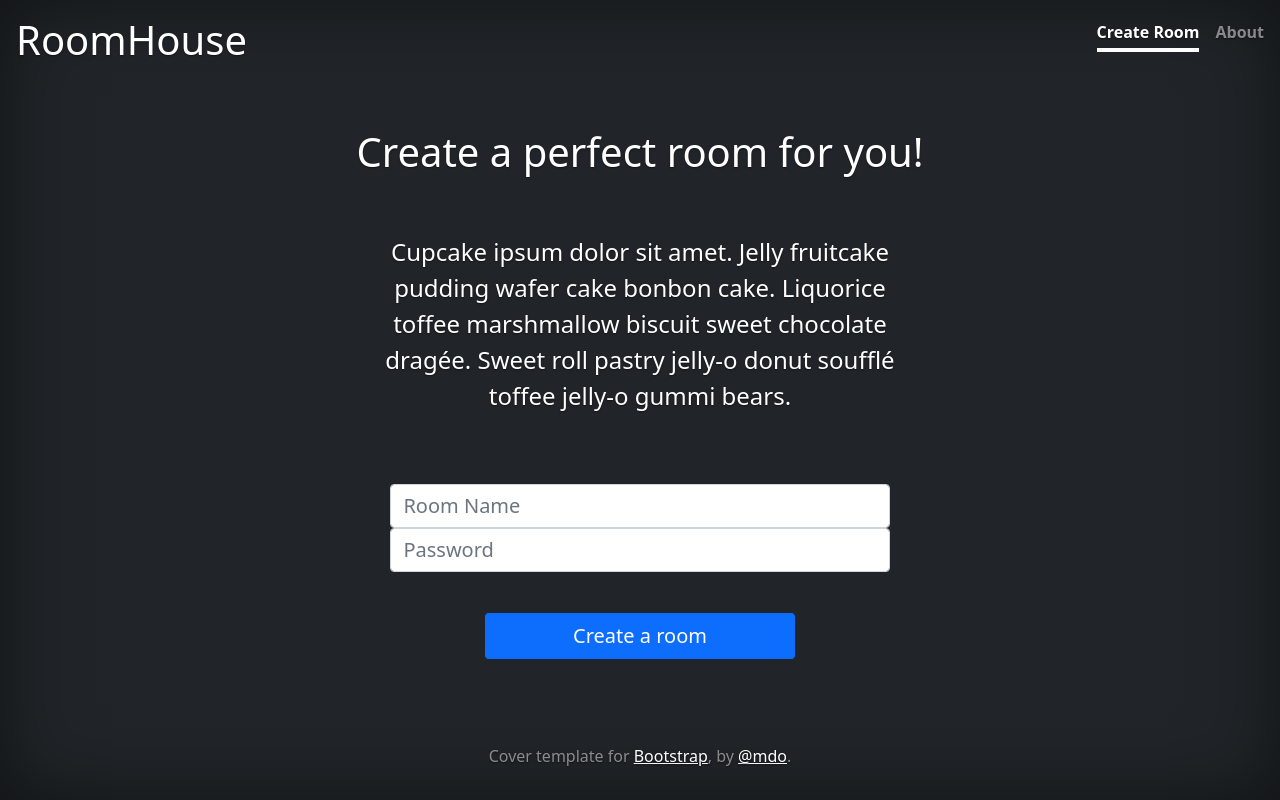
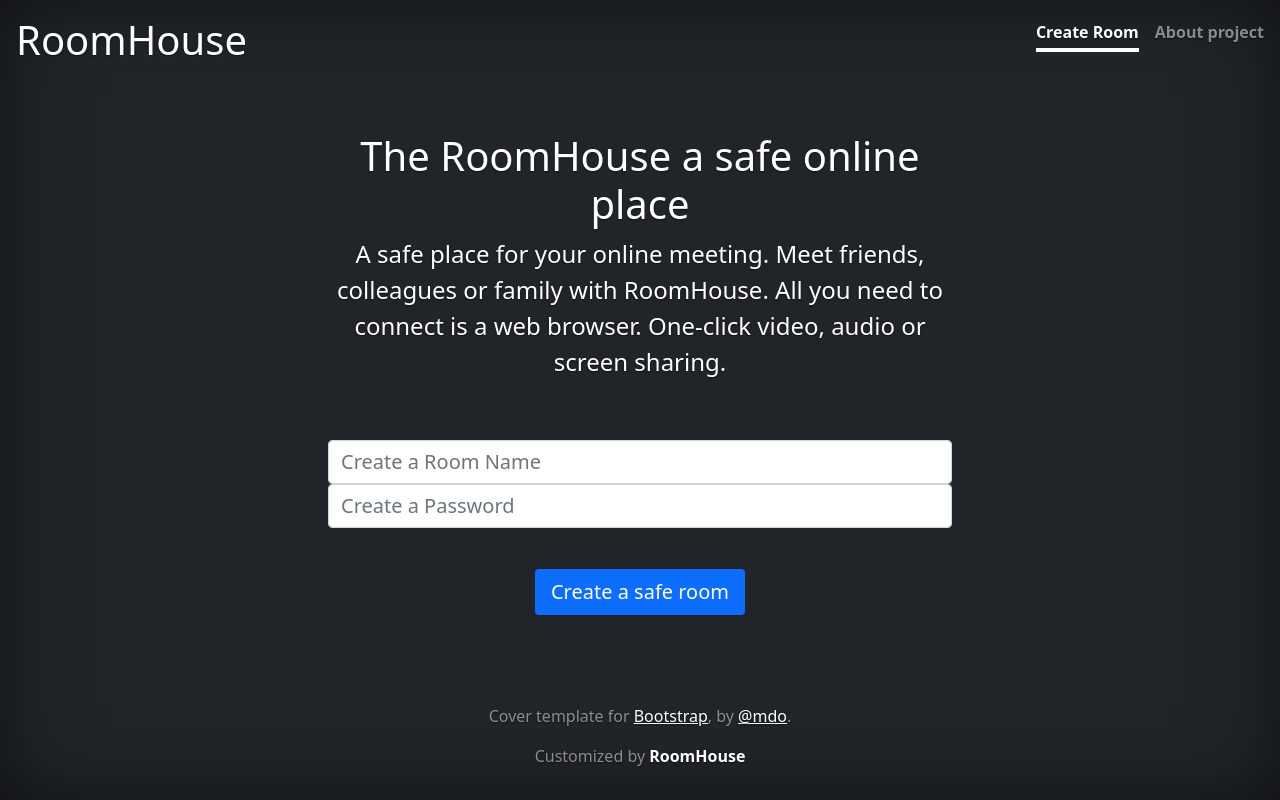
Before and after one commit to Muzosh/RoomHouse, a Flask app: page / in a window 1280 px wide. Run offline with Flask 2, Linux system fonts and the light colour scheme; some libraries are stand-ins or nearby versions.

Commit message:
First cleaning code and dummy data

```diff
--- a/templates/base.html
+++ b/templates/base.html
@@ -4,16 +4,9 @@
         <meta charset="utf-8">
         <meta name="viewport" content="width=device-width, initial-scale=1">
         <meta name="description" content="RoomHouse">
-        <meta name="author" content="Slavomira Dzadikova, Norbert Lovinger, Petr Muzikant">
-        <meta name="generator" content="RoomHouse - A safe place for pandemic situation">
+        <meta name="author" content="Bc. Slavomira Dzadikova, Bc. Norbert Lovinger, Bc. Petr Muzikant">
+        <meta name="generator" content="RoomHouse - The safe place for pandemic situation">
         <title>{% block title %} {% endblock %}</title>
-
-        <link rel="canonical" href="https://getbootstrap.com/docs/5.0/examples/cover/">
-
-
-
-        <!-- Bootstrap core CSS -->
-        <!-- <link href="./static/bootstrap.min.css" rel="stylesheet"> -->
         <link rel="stylesheet" href="{{url_for('static', filename='bootstrap.min.css')}}">
 
         <style>
@@ -32,9 +25,6 @@
         }
         </style>
 
-
-        <!-- Custom styles for this template -->
-        <!-- <link href="./static/cover.css" rel="stylesheet"> -->
         <link rel="stylesheet" href="{{url_for('static', filename='cover.css')}}">
     </head>
 
@@ -53,6 +43,7 @@
 
         <footer class="mt-auto text-white-50">
             <p>Cover template for <a href="https://getbootstrap.com/" class="text-white">Bootstrap</a>, by <a href="https://twitter.com/mdo" class="text-white">@mdo</a>.</p>
+            <p>Customized by <span style="font-weight:bold;color:white;">RoomHouse</span></p>
         </footer>
         </div>
 
--- a/templates/createroom.html
+++ b/templates/createroom.html
@@ -6,14 +6,16 @@
     <h1 class="float-md-start mb-0">RoomHouse</h1>
     <nav class="nav nav-masthead justify-content-center float-md-end">
         <a class="nav-link active" aria-current="page" href="#">Create Room</a>
-        <a class="nav-link" href="/about">About</a>
+        <a class="nav-link" href="/about">About project</a>
     </nav>
 {% endblock %}
 
 {% block content %}
     <div class="w-50 mx-auto flex-column">
-        <h1>Create a perfect room for you!</h1>
-        <p style="font-size: 24px;padding: 50px;">Cupcake ipsum dolor sit amet. Jelly fruitcake pudding wafer cake bonbon cake. Liquorice toffee marshmallow biscuit sweet chocolate dragée. Sweet roll pastry jelly-o donut soufflé toffee jelly-o gummi bears.</p>
+        <h1>The RoomHouse a safe online place</h1>
+        <p style="font-size: 24px;">
+            A safe place for your online meeting. Meet friends, colleagues or family with RoomHouse. All you need to connect is a web browser.  One-click video, audio or screen sharing.
+        </p>
 
         {% with messages = get_flashed_messages() %}
           {% if messages %}
@@ -22,10 +24,11 @@
             {% endfor %}
           {% endif %}
         {% endwith %}
+        <br>
         <form class="form-group justify-content-center" method="POST" action="">
-            <input type="roomname" name="roomname" id="roomname" class="col form-control" placeholder="Room Name" style="margin: 20px auto 0px;width: 80%;align-items: center;font-size: 20px;">
-            <input type="password" name="password" id="password" class="col form-control" placeholder="Password" style="margin: 0px auto 20px;width: 80%;align-items: center;font-size: 20px;">
-            <input type="submit" class="w-50 btn btn-lg btn-primary border-dark" value='Create a room' style="margin: 20px auto;width: 80%;text-align: center;align-items: center;">
+            <input type="roomname" name="roomname" id="roomname" class="col form-control" placeholder="Create a Room Name" style="margin: 20px auto 0px;align-items: center;font-size: 20px;">
+            <input type="password" name="password" id="password" class="col form-control" placeholder="Create a Password" style="margin: 0px auto 20px;align-items: center;font-size: 20px;">
+            <input type="submit" class="btn btn-lg btn-primary border-dark" value='Create a safe room' style="margin: 20px auto;text-align: center;align-items: center;">
         </form>
     </div>
 {% endblock %}
```
Also changed, not shown: static/app.js (+7 -3 lines), templates/about.html (+5 -5 lines), templates/index.html (+5 -8 lines), templates/joinroom.html (+4 -3 lines), templates/room.html (+5 -4 lines), static/avatar.jpg (deleted), static/avatar.png (added).
